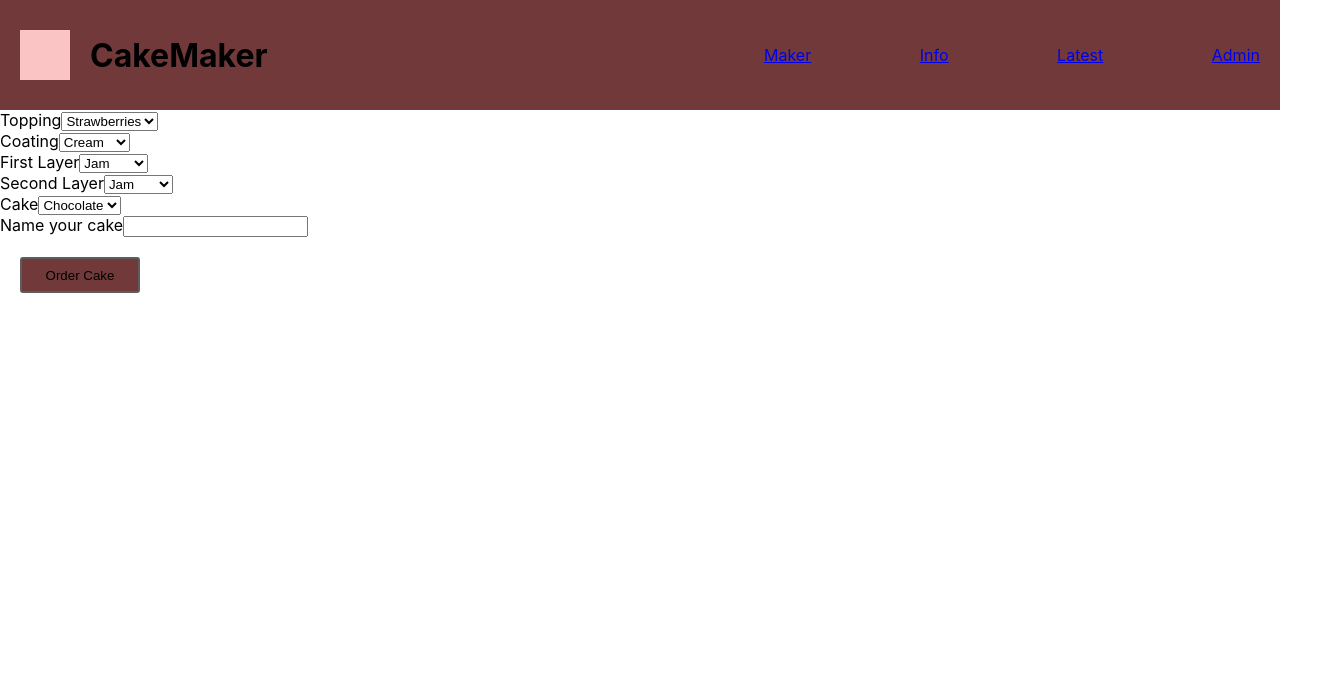
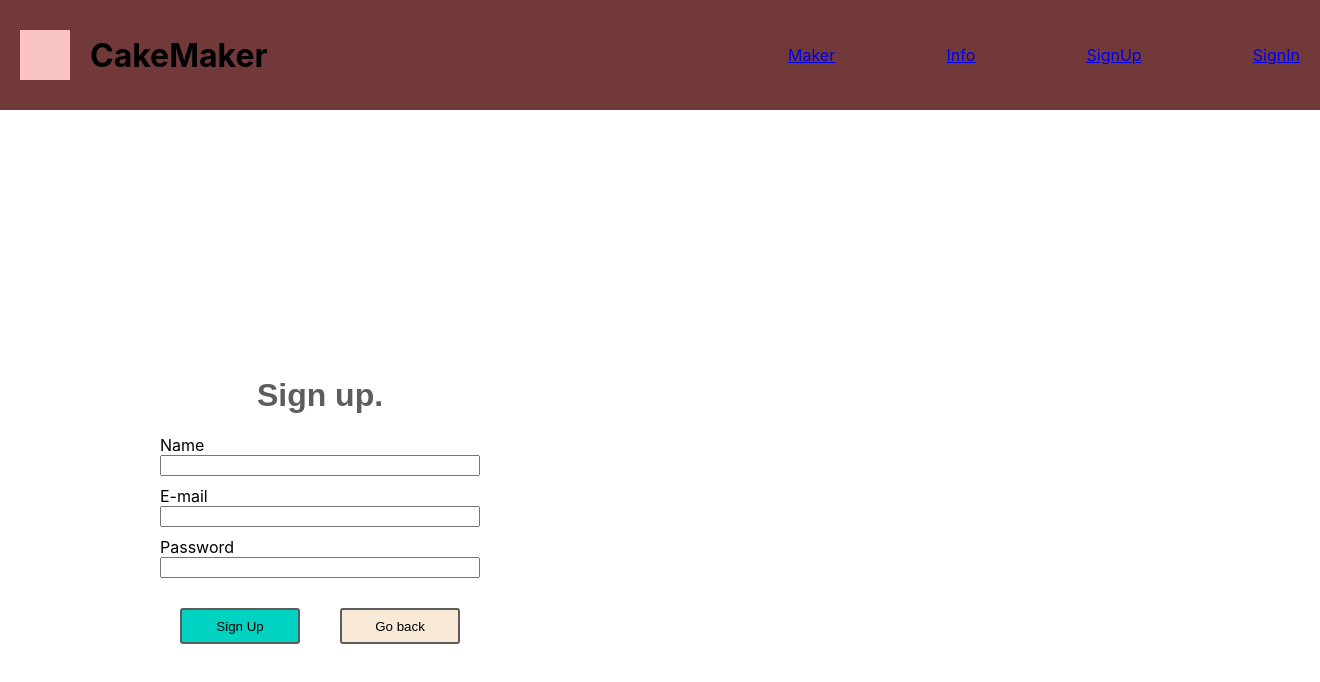
Before and after one commit to emmapre/Final-Project-Frontend, a React (Create React App) app: page /signup in a window 1280 px wide. Shown: the top 682 px of the page, 1320 px wide, since content can reach past the window. Built offline with nearby package versions, Linux system fonts and the light colour scheme.

Commit message:
added pages for signin, signup and info. Created router for the pages.

```diff
--- a/src/App.js
+++ b/src/App.js
@@ -1,13 +1,33 @@
 import React from 'react'
+import { BrowserRouter, Switch, Route } from 'react-router-dom'
 import { Header } from './components/Header'
 import { CakeForm } from './components/CakeForm'
+import { SignUp } from './pages/SignUp'
+import { SignIn } from './pages/SignIn'
+import { InfoPage } from './pages/InfoPage'
+
 
 export const App = () => {
   return (
     <div>
 
-      <Header />
-      <CakeForm />
+      <BrowserRouter>
+        <Header />
+        <Switch>
+          <Route path='/cakemaker' exact>
+            <CakeForm />
+          </Route>
+          <Route path='/info' exact>
+            <InfoPage />
+          </Route>
+          <Route path='/signup' exact>
+            <SignUp />
+          </Route>
+          <Route path='/signin' exact>
+            <SignIn />
+          </Route>
+        </Switch>
+      </BrowserRouter>
     </div>
   )
 }
--- a/src/components/Header.js
+++ b/src/components/Header.js
@@ -1,4 +1,5 @@
 import React from 'react'
+import { Link } from 'react-router-dom'
 import styled from 'styled-components/macro'
 
 
@@ -6,6 +7,8 @@ const StyledHeader = styled.header`
   display: flex;
   justify-content: space-between;
   align-items: center;
+
+  width: 100%;
   height: 70px;
   padding: 20px;
   background-color: #713939;
@@ -44,10 +47,10 @@ export const Header = () => {
         <Title>CakeMaker</Title>
       </LogoTitleContainer>
       <MenuList>
-        <a href='www.google.com'><li>Maker</li></a>
-        <a href='www.google.com'><li>Info</li></a>
-        <a href='www.google.com'><li>Latest</li></a>
-        <a href='www.google.com'><li>Admin</li></a>
+        <Link to='/cakeMaker'><li>Maker</li></Link>
+        <Link to='/info'><li>Info</li></Link>
+        <Link to='/signup'><li>SignUp</li></Link>
+        <Link to='/signin'><li>SignIn</li></Link>
       </ MenuList>
     </StyledHeader>
   )
--- /dev/null
+++ b/src/pages/InfoPage.js
@@ -0,0 +1,31 @@
+import React from 'react'
+import styled from 'styled-components/macro'
+
+const Content = styled.div`
+  display: flex;
+  flex-direction: column;
+  justify-content: center;
+  align-items: center;
+  width: 100vw;
+  height: 50vh;
+
+  @media (min-width: 768px) {
+    width: 50vw;
+    height: 100vh;
+  }
+`
+
+export const InfoPage = () => {
+
+  return (
+
+
+    <Content>
+      <p>
+        This is my final project at Technigo's bootcamp. In the project I've been using React, Redux, Express API, node.js and MongoDB.
+        To see my other projects visit www.emmaprene.com.
+        You can find the code for this poject on my github. Blabalba for the frontend and bblabla fort the backend.
+    </p>
+    </Content>
+  )
+}
--- /dev/null
+++ b/src/pages/SignIn.js
@@ -0,0 +1,122 @@
+import React, { useState } from 'react'
+import { Link, useHistory } from 'react-router-dom'
+import { Button } from 'lib/Button'
+import styled from 'styled-components/macro'
+
+const Content = styled.div`
+  display: flex;
+  flex-direction: column;
+  justify-content: center;
+  align-items: center;
+  width: 100vw;
+  height: 50vh;
+
+  @media (min-width: 768px) {
+    width: 50vw;
+    height: 100vh;
+  }
+`
+const Title = styled.h1`
+  color: #5D5D5D;
+  font-family: 'Varela Round', sans-serif;
+`
+const Form = styled.form`
+  display: flex;
+  flex-direction: column;
+`
+const Label = styled.label`
+  display: flex;
+  flex-direction: column;
+  margin-bottom: 10px;
+`
+const Message = styled.p`
+  color: #5D5D5D;
+  text-align: center;
+`
+const Credit = styled.a`
+  color: #5D5D5D;
+  font-size: 10px;
+`
+
+export const SignIn = () => {
+  const url = 'http://localhost:8087/'
+  const history = useHistory()
+  const [signInValues, setSignInValues] = useState({
+    email: '',
+    password: ''
+  })
+  const [error, setError] = useState('')
+
+  const handleSubmit = event => {
+    event.preventDefault()
+
+    fetch(url,
+      {
+        method: 'POST',
+        headers: {
+          'Content-Type': 'application/json'
+        },
+        body: JSON.stringify(signInValues)
+      }
+    )
+
+      .then(res => {
+        if (!res.ok) {
+          throw new Error('Unable to sign in.')
+        }
+        res.json().then(data => {
+          if (data.notFound !== true) {
+            localStorage.setItem('accessToken', data.accessToken)
+            history.push('/secretpage')
+          }
+        })
+      })
+      .catch((err) => {
+        setError(err.message)
+      })
+      .then(() => {
+        setSignInValues({
+          email: '',
+          password: ''
+        })
+      })
+  }
+
+  return (
+    <Content>
+      <Title>Sign in.</Title>
+      <Form onSubmit={handleSubmit}>
+        <Label>
+          E-mail
+        <input type='email' required value={signInValues.email} onChange={event => setSignInValues({ ...signInValues, email: event.target.value })} />
+        </Label>
+        <Label>
+          Password
+        <input type='password' required minLength='4' value={signInValues.password} onChange={event => setSignInValues({ ...signInValues, password: event.target.value })} />
+        </Label>
+        <div>
+          <Button
+            buttonText='Sign In'
+            backgroundColor='#F86AB0'
+            color='#5D5D5D'
+            borderProperties='solid 2px #5D5D5D'
+            width='120px'
+            fontFamily='"Varela Round", sans-serif'
+          />
+          <Link to='/'>
+            <Button
+              buttonText='Go back'
+              backgroundColor='#F8EAD7'
+              borderProperties='solid 2px #5D5D5D'
+              width='120px'
+              color='#5D5D5D'
+              fontFamily='"Varela Round", sans-serif'
+            />
+          </Link>
+        </div>
+        {error && <Message>{error}</Message>}
+      </Form>
+    </Content>
+
+  )
+}
--- /dev/null
+++ b/src/pages/SignUp.js
@@ -0,0 +1,124 @@
+import React, { useState } from 'react'
+import { Link } from 'react-router-dom'
+import { Button } from 'lib/Button'
+import styled from 'styled-components/macro'
+
+const Content = styled.div`
+  display: flex;
+  flex-direction: column;
+  justify-content: center;
+  align-items: center;
+  width: 100vw;
+  height: 50vh;
+  @media (min-width: 768px) {
+    width: 50vw;
+    height: 100vh;
+  }
+`
+const Title = styled.h1`
+  color: #5D5D5D;
+  font-family: 'Varela Round', sans-serif;
+`
+const Form = styled.form`
+  display: flex;
+  flex-direction: column;
+`
+const Label = styled.label`
+  display: flex;
+  flex-direction: column;
+  margin-bottom: 10px;
+`
+const Message = styled.p`
+  color: #5D5D5D;
+  text-align: center;
+`
+const Credit = styled.a`
+  color: #5D5D5D;
+  font-size: 10px;
+`
+
+export const SignUp = () => {
+  const url = 'https://find-emmas-secrets.herokuapp.com/users'
+  const [signUpValues, setSignUpValues] = useState({
+    name: '',
+    email: '',
+    password: ''
+  })
+  const [error, setError] = useState('')
+  const [success, setSuccess] = useState('')
+
+  const handleSubmit = event => {
+    event.preventDefault()
+
+    fetch(url,
+      {
+        method: 'POST',
+        headers: {
+          'Content-Type': 'application/json'
+        },
+        body: JSON.stringify(signUpValues)
+      }
+    ).then(res => {
+      if (!res.ok) {
+        throw new Error("Unable to sign up.")
+      }
+      res.json()
+    })
+      .catch((err) => {
+        setError(err.message)
+      })
+      .then(() => {
+        setSuccess(`Registry done for ${signUpValues.name}.`)
+        setSignUpValues({
+          name: '',
+          email: '',
+          password: ''
+        })
+      })
+  }
+
+  return (
+
+    <Content>
+      <Title>Sign up.</Title>
+      <Form onSubmit={handleSubmit}>
+        <Label>
+          Name
+        <input type='text' value={signUpValues.name} onChange={event => setSignUpValues({ ...signUpValues, name: event.target.value })} />
+        </Label>
+        <Label>
+          E-mail
+        <input type='email' required value={signUpValues.email} onChange={event => setSignUpValues({ ...signUpValues, email: event.target.value })} />
+        </Label>
+        <Label>
+          Password
+        <input type='password' required minLength='4' value={signUpValues.password} onChange={event => setSignUpValues({ ...signUpValues, password: event.target.value })} />
+        </Label>
+        <div>
+          <Button
+            type='submit'
+            buttonText='Sign Up'
+            backgroundColor='#00D3C2'
+            borderProperties='solid 2px #5D5D5D'
+            width='120px'
+            color='#5D5D5D'
+            fontFamily='"Varela Round", sans-serif'
+          />
+          <Link to='/'>
+            <Button
+              buttonText='Go back'
+              backgroundColor='#F8EAD7'
+              borderProperties='solid 2px #5D5D5D'
+              width='120px'
+              color='#5D5D5D'
+              fontFamily='"Varela Round", sans-serif'
+            />
+          </Link>
+        </div>
+        {success && <Message>{success}</Message>}
+        {error && <Message>{error}</Message>}
+      </Form>
+    </Content>
+
+  )
+}
```
Also changed, not shown: src/reducers/user.js (added).
